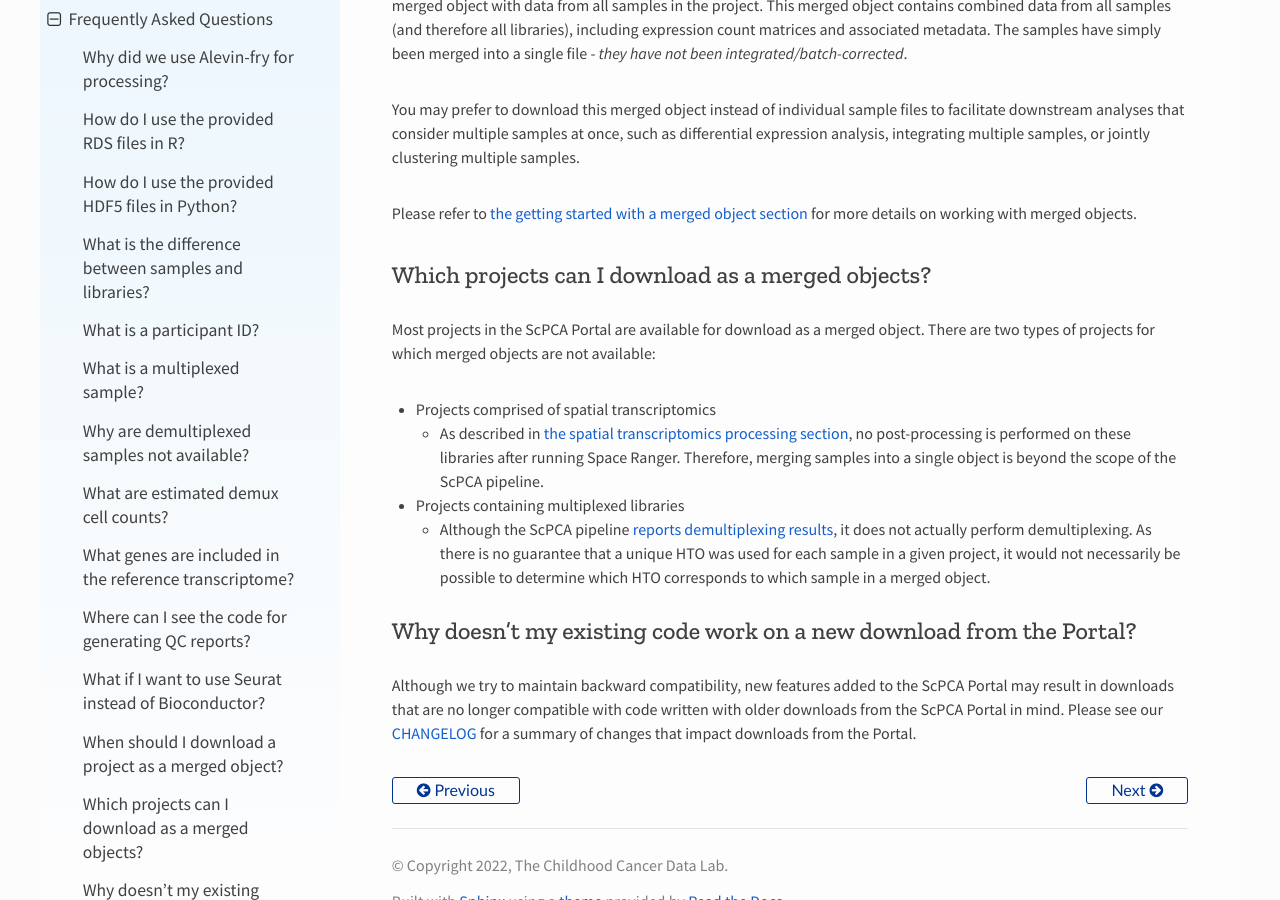
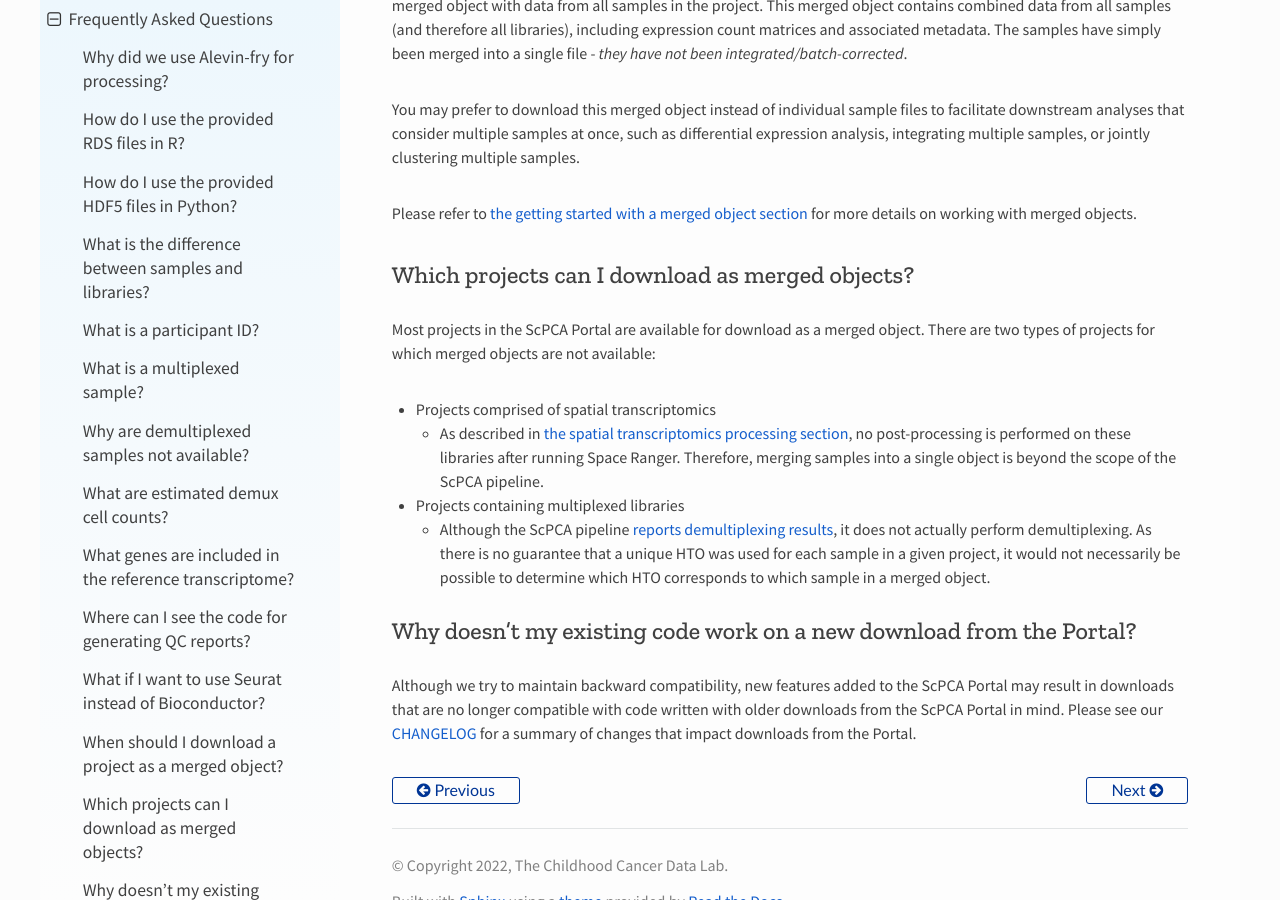
Before and after one commit to DongzeHE/scpca-docs, a Sphinx documentation site: the page built from docs/faq.md, in a window 1280 px wide and 900 px high, scrolled down 5941 px. Built offline with Sphinx 7.4.7 and the Read the Docs theme 2.0.0, drawn with Linux system fonts in a browser that asks for light colours.

Commit message:
fix typo in FAQ

```diff
--- a/docs/faq.md
+++ b/docs/faq.md
@@ -179,7 +179,7 @@ You may prefer to download this merged object instead of individual sample files
 Please refer to {ref}`the getting started with a merged object section<getting_started:Working with a Merged ScPCA object>` for more details on working with merged objects.
 
 
-## Which projects can I download as a merged objects?
+## Which projects can I download as merged objects?
 
 Most projects in the ScPCA Portal are available for download as a merged object.
 There are two types of projects for which merged objects are not available:
```
